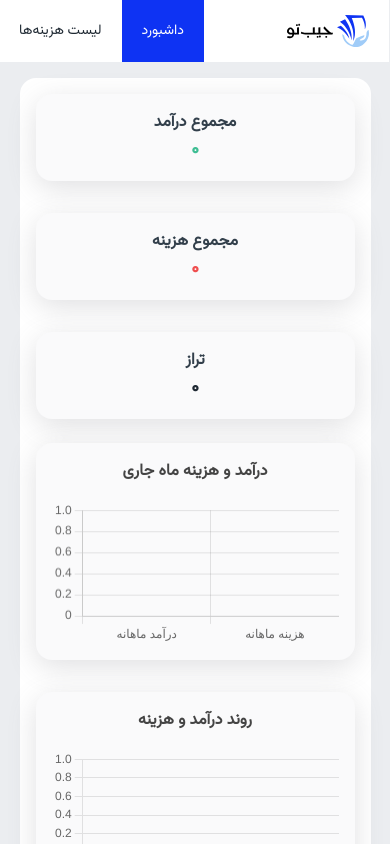
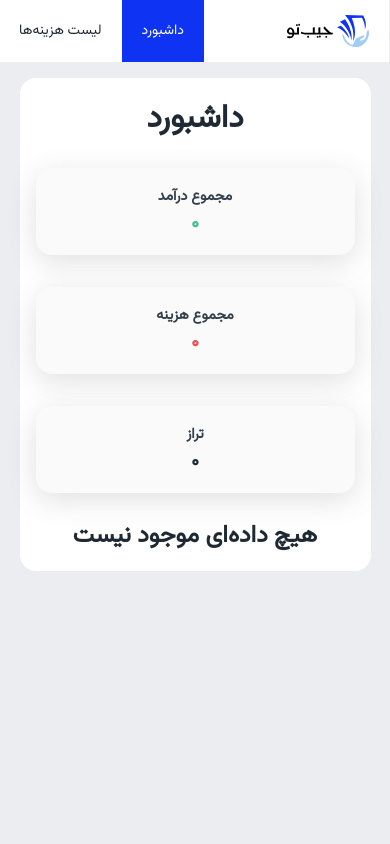
Before and after one commit to fardin-farrokhzad/Expence-Tracker, a React (Vite) app: page /dashboard in a window 390 px wide. Shown: the top 844 px of the page. Built offline with nearby package versions, Linux system fonts and the light colour scheme.

Commit message:
conditional rendering added

```diff
--- a/src/pages/Dashboard/Dashboard.jsx
+++ b/src/pages/Dashboard/Dashboard.jsx
@@ -40,6 +40,7 @@ function Dashboard() {
 
   return (
     <div className={styles.container}>
+      <h1>داشبورد</h1>
       {/* Summary Cards */}
       <div className={styles.summary__cards}>
         <div className={styles.card}>
@@ -57,6 +58,7 @@ function Dashboard() {
       </div>
 
       {/* Charts */}
+      {data.length > 0 ? (
         <div className={styles.charts}>
           <div className={`${styles.chart__wrapper} ${styles.bar}`}>
             <h4>درآمد و هزینه ماه جاری</h4>
@@ -73,6 +75,9 @@ function Dashboard() {
             <DoughnutChart incomeTotal={totals.incomeTotal} expenseTotal={totals.expenseTotal} />
           </div>
         </div>
+      ) : (
+        <p className={styles.no__data}>هیچ داده‌ای موجود نیست</p>
+      )}
     </div>
   );
 }
--- a/src/pages/Dashboard/Dashboard.module.css
+++ b/src/pages/Dashboard/Dashboard.module.css
@@ -84,7 +84,11 @@
 .chart__wrapper.line {
   max-width: 600px;
 }
-
+.no__data {
+  text-align: center;
+  font-size: 1.5rem;
+  font-weight: 700;
+}
 /* Responsive */
 @media (max-width: 1024px) {
   .charts {
@@ -101,12 +105,14 @@
     padding: 1rem;
     gap: 1.5rem;
   }
-
+  h1 {
+    text-align: center;
+  }
   .card {
     padding: 1rem 1.2rem;
   }
 
-  .card h3 {
+  .card span {
     font-size: 0.9rem;
   }
 
```
Lines whose indentation alone changed are shown as unchanged.
